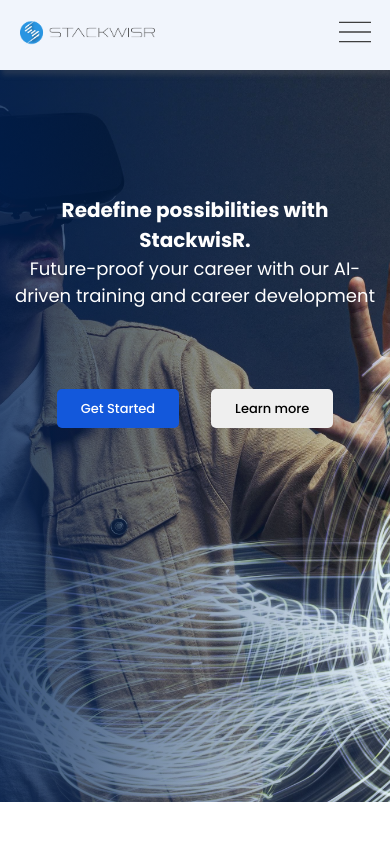
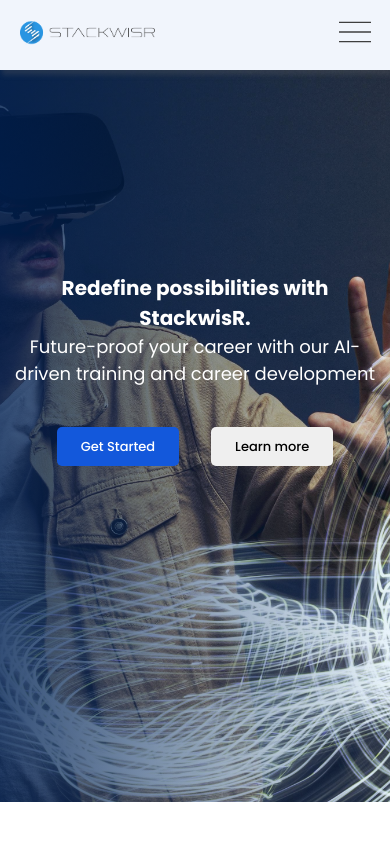
Before and after one commit to Ehiremengold/Career-Launchpad-Landing-Page, a React (Vite) app: page / in a window 390 px wide. Shown: the top 844 px of the page. Built offline with nearby package versions, Linux system fonts and the light colour scheme; no server answers.

Commit message:
adjust hero-content section

```diff
--- a/src/pages/Home/Home.css
+++ b/src/pages/Home/Home.css
@@ -66,7 +66,7 @@
 }
 @media (max-width: 425px) {
   .hero__content {
-    margin-top: 50%;
+    margin-top: 70%;
   }
 }
 
@@ -95,7 +95,7 @@
   }
 }
 .hero__cta-btns .get-started {
-  z-index: 30;
+  margin-top: 1.5rem;
   margin-right: 2rem;
   background-color: #1358db;
   color: white;
```
